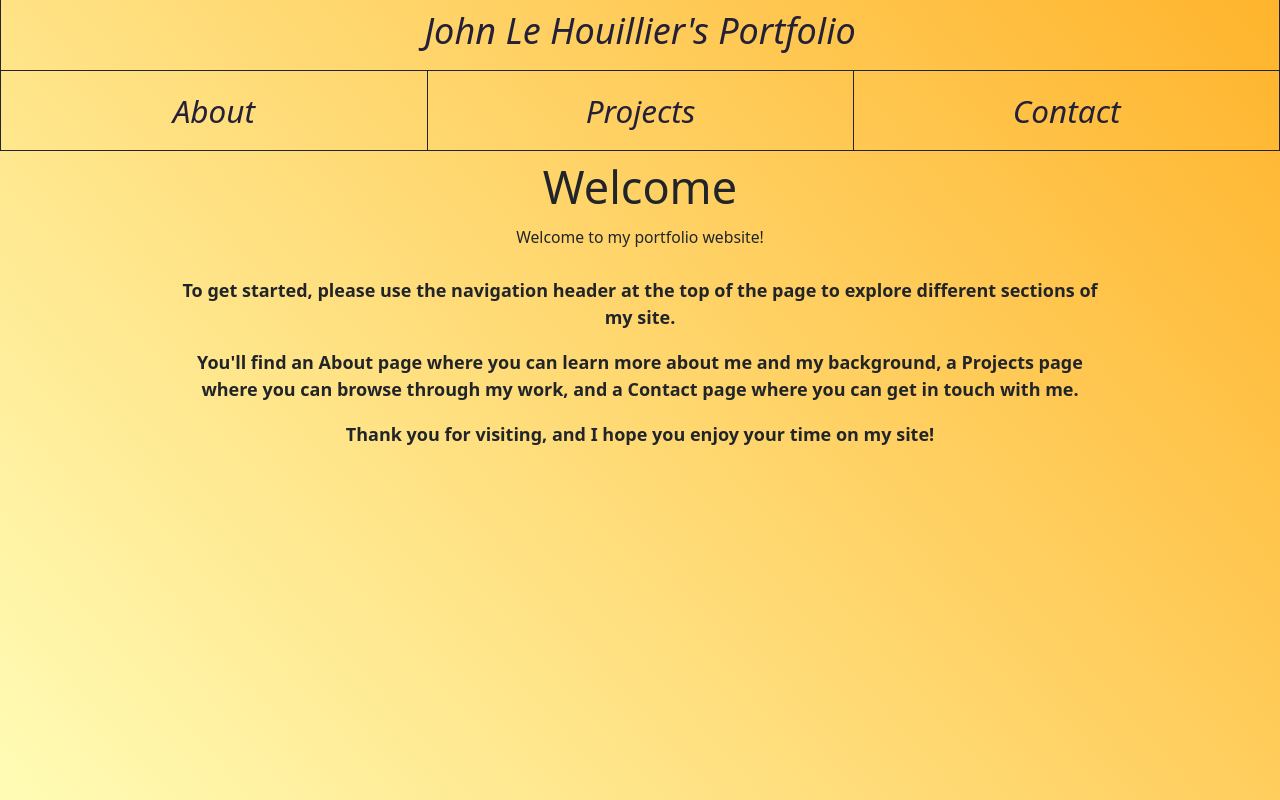
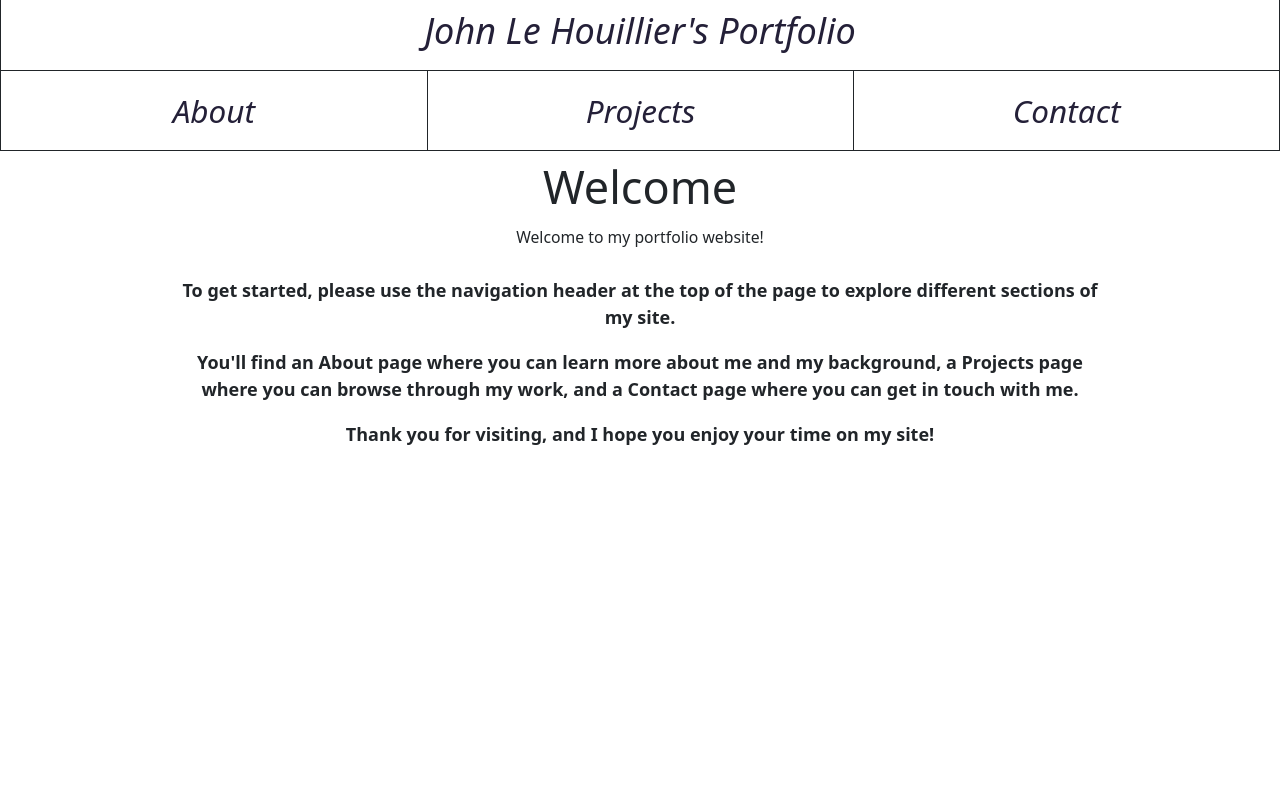
Before and after one commit to johnleh/john-portfolio, a Next.js app: page / in a window 1280 px wide. Built offline with nearby package versions, Linux system fonts and the light colour scheme.

Commit message:
removed background color

```diff
--- a/comps/LinkListUrl.js
+++ b/comps/LinkListUrl.js
@@ -7,11 +7,11 @@ export default function LinkListUrl({text,link, outsideUrl}) {
             {outsideUrl ?
             <Link className="" href={link}  passHref legacyBehavior>
               <a className="link button" target="_blank" rel="noopener noreferrer">
-                  <small>{"-> " + text + " <-"}</small>
+                  <small>{text}</small>
               </a>
             </Link>
             :
-            <Link className={"link button"} href={link}>{"-> " + text + " <-"}</Link>
+            <Link className={"link button"} href={link}>{text}</Link>
             }
         </div>
     </div>
--- a/comps/header/MainHeader.js
+++ b/comps/header/MainHeader.js
@@ -15,7 +15,7 @@ export default function MainHeader() {
                     <h2>John Le Houillier's Portfolio</h2>
                 </Link>
             </div>
-            <div className=" border-dark d-flex align-items-center justify-content-center col-2 text-center py-2">
+            <div className=" d-flex align-items-center justify-content-center col-2 text-center py-2">
                 <h2></h2>
             </div>
         </div>
--- a/layouts/ContentTitle.js
+++ b/layouts/ContentTitle.js
@@ -8,7 +8,7 @@ export default function ContentTitle({page, projectId}) {
   const isProject = page.isProject
 
   return (
-    <div className="mt-2 w-75 mx-auto align-items-center text-center">
+    <div className="mt-2 w-100 mx-auto align-items-center text-center">
         <div className="row mx-auto">
             <div className="col-2 d-flex align-items-center justify-content-center h-100 align-middle">
             {prevRoute ?
--- a/styles/globals.css
+++ b/styles/globals.css
@@ -1,15 +1,15 @@
 html,
 body {
-    width: 100%;
-    height: 100%;
+    background-repeat: no-repeat;
+    width: 100vw;
+    height: 100vh;
     font-size: large;
     font-weight: bolder;
     color:#242038;
-    background: rgb(255,252,182);
-    background: linear-gradient(49deg, rgba(255,252,182,1) 0%, rgba(255,180,44,1) 100%);
     padding: 0;
     margin: 0;
     font-family: Futura,Trebuchet MS,Arial,sans-serif;
+
 }
 
 .min-vh-75 {
```
